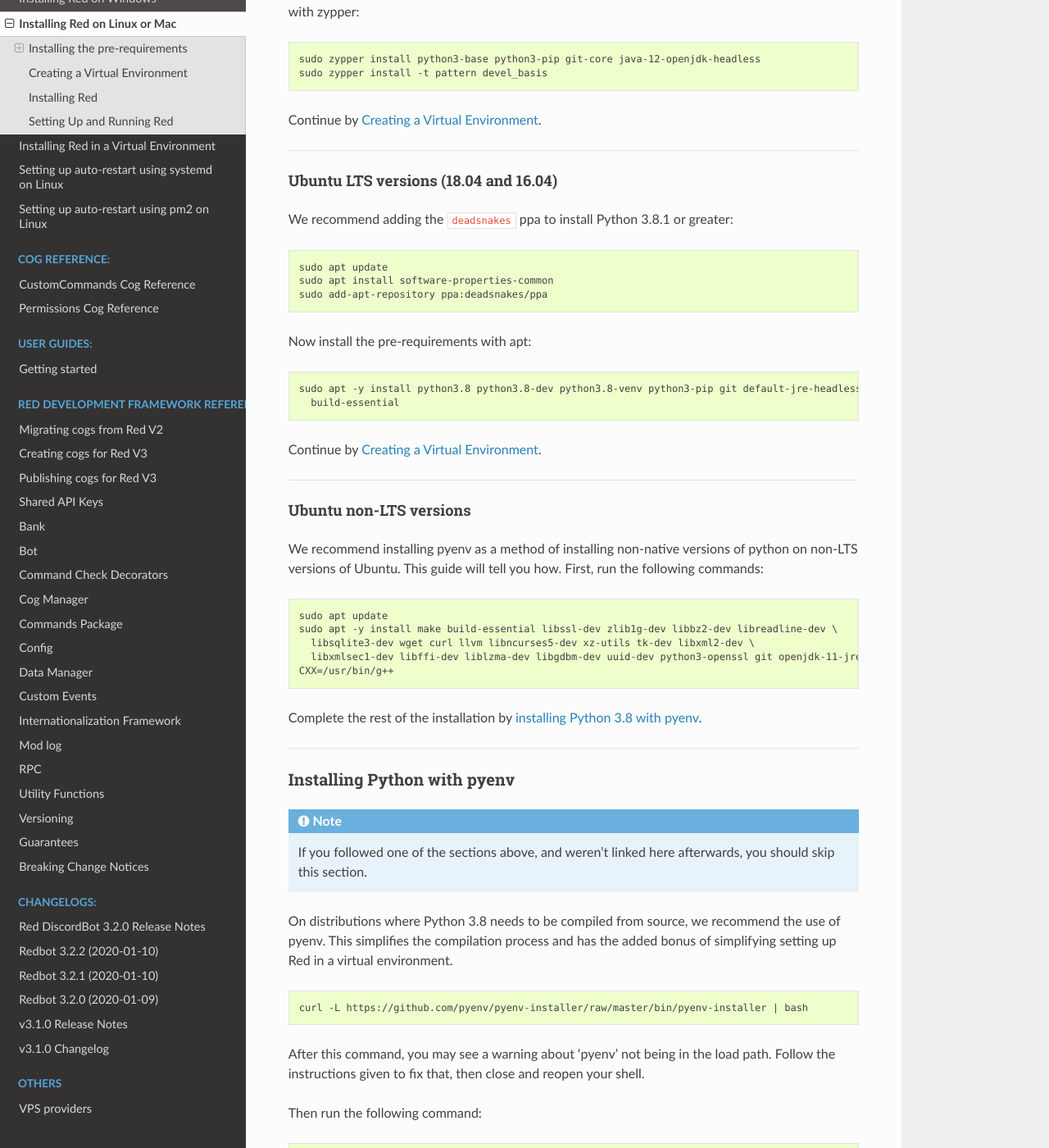
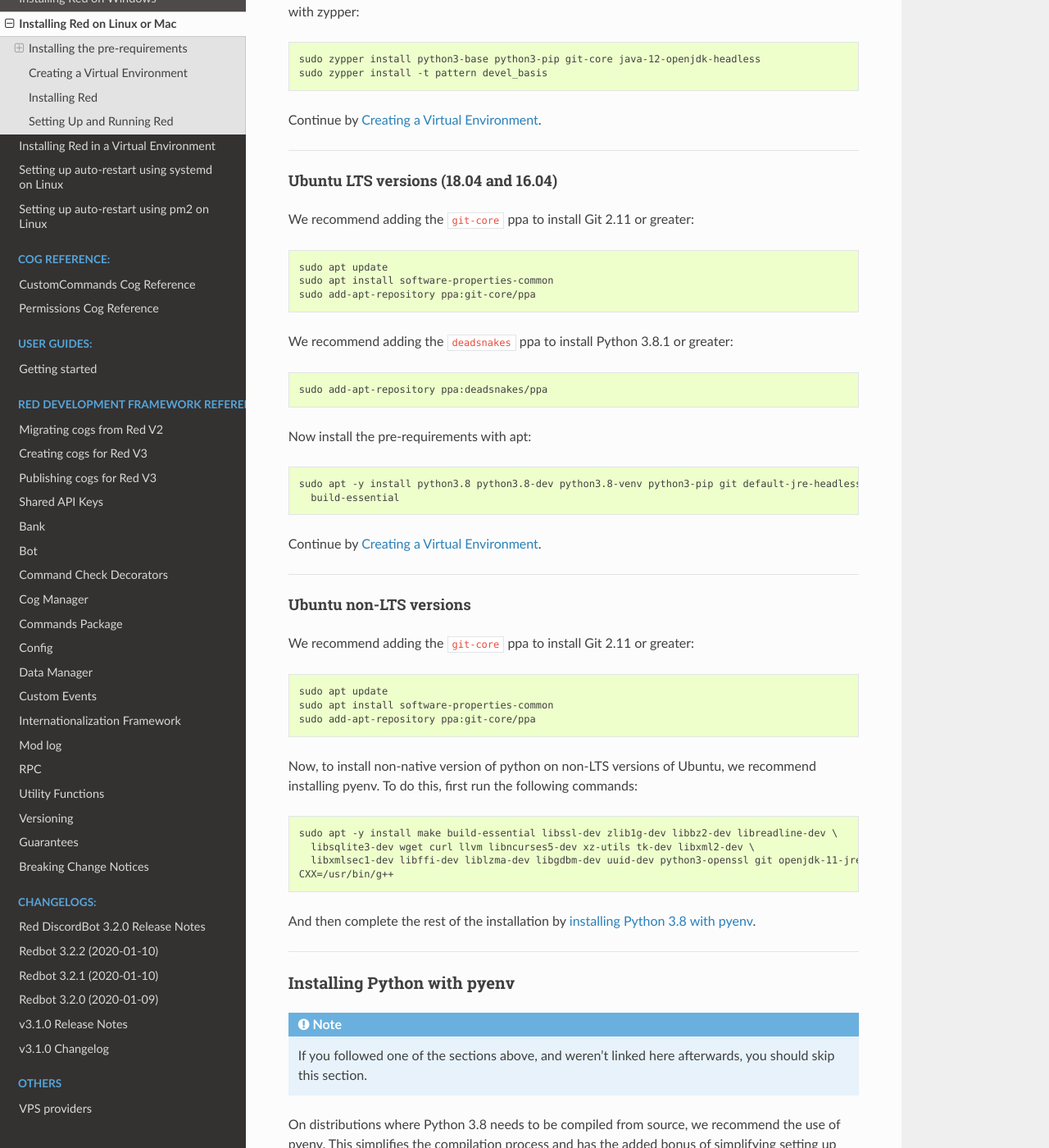
Before and after one commit to Renirous/Red-DiscordBot, a Sphinx documentation site: the page built from docs/install_linux_mac.rst, in a window 1280 px wide and 1400 px high, scrolled down 3798 px. Shown: the whole window at 82% size. Built offline with Sphinx 7.4.7 and the Read the Docs theme 2.0.0, drawn with Linux system fonts in a browser that asks for light colours; the version number is read from the project's files by our own code.

Commit message:
Update install_linux_mac.rst (#3371)

```diff
--- a/docs/install_linux_mac.rst
+++ b/docs/install_linux_mac.rst
@@ -19,7 +19,7 @@
 The pre-requirements are:
  - Python 3.8.1 or greater
  - Pip 18.1 or greater
- - Git
+ - Git 2.11+
  - Java Runtime Environment 11 or later (for audio support)
 
 We also recommend installing some basic compiler tools, in case our dependencies don't provide
@@ -226,12 +226,18 @@
 Ubuntu LTS versions (18.04 and 16.04)
 ~~~~~~~~~~~~~~~~~~~~~~~~~~~~~~~~~~~~~
 
-We recommend adding the ``deadsnakes`` ppa to install Python 3.8.1 or greater:
+We recommend adding the ``git-core`` ppa to install Git 2.11 or greater:
 
 .. code-block:: none
 
     sudo apt update
     sudo apt install software-properties-common
+    sudo add-apt-repository ppa:git-core/ppa
+
+We recommend adding the ``deadsnakes`` ppa to install Python 3.8.1 or greater:
+
+.. code-block:: none
+
     sudo add-apt-repository ppa:deadsnakes/ppa
 
 Now install the pre-requirements with apt:
@@ -251,18 +257,25 @@
 Ubuntu non-LTS versions
 ~~~~~~~~~~~~~~~~~~~~~~~
 
-We recommend installing pyenv as a method of installing non-native versions of python on
-non-LTS versions of Ubuntu. This guide will tell you how. First, run the following commands:
+We recommend adding the ``git-core`` ppa to install Git 2.11 or greater:
 
 .. code-block:: none
 
     sudo apt update
+    sudo apt install software-properties-common
+    sudo add-apt-repository ppa:git-core/ppa
+
+Now, to install non-native version of python on non-LTS versions of Ubuntu, we recommend
+installing pyenv. To do this, first run the following commands:
+
+.. code-block:: none
+
     sudo apt -y install make build-essential libssl-dev zlib1g-dev libbz2-dev libreadline-dev \
       libsqlite3-dev wget curl llvm libncurses5-dev xz-utils tk-dev libxml2-dev \
       libxmlsec1-dev libffi-dev liblzma-dev libgdbm-dev uuid-dev python3-openssl git openjdk-11-jre
     CXX=/usr/bin/g++
 
-Complete the rest of the installation by `installing Python 3.8 with pyenv <install-python-pyenv>`.
+And then complete the rest of the installation by `installing Python 3.8 with pyenv <install-python-pyenv>`.
 
 ----
 
```
